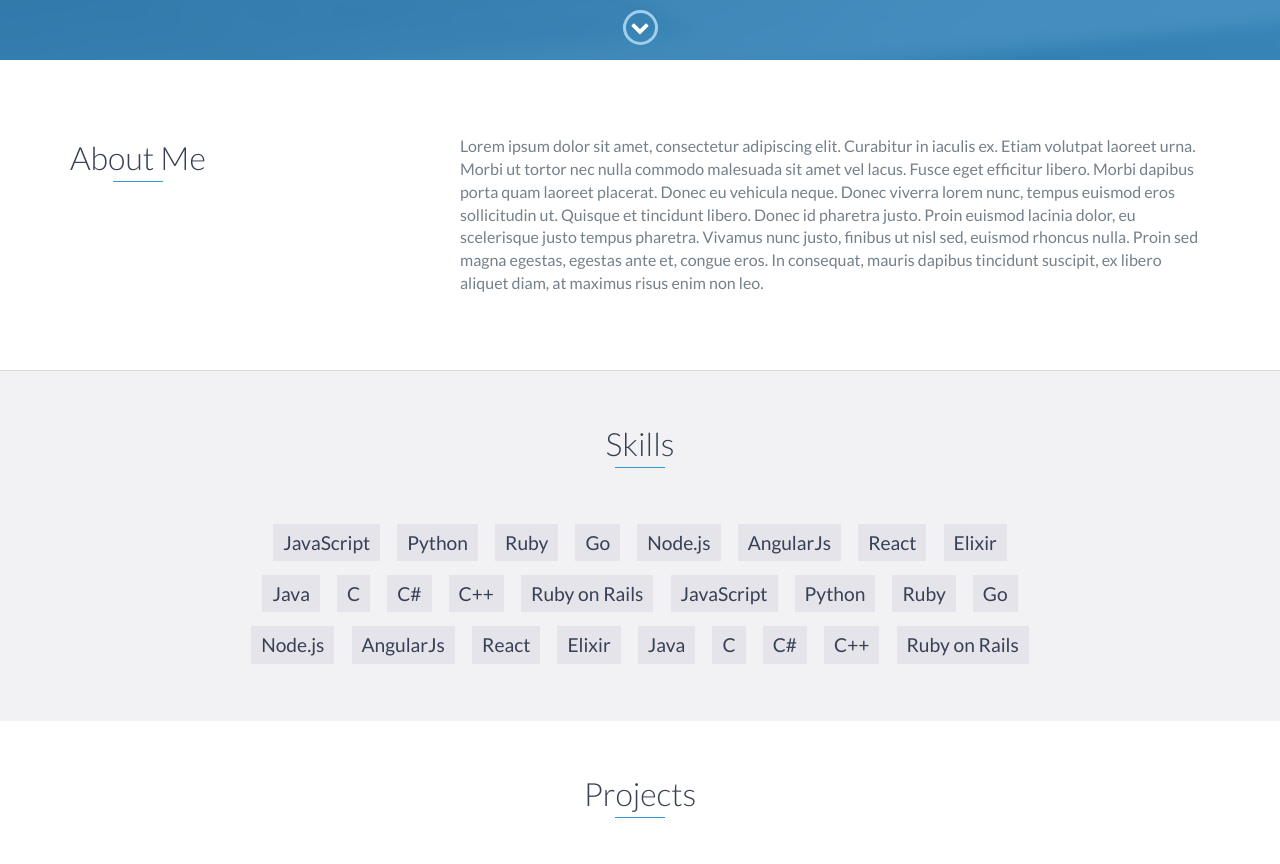
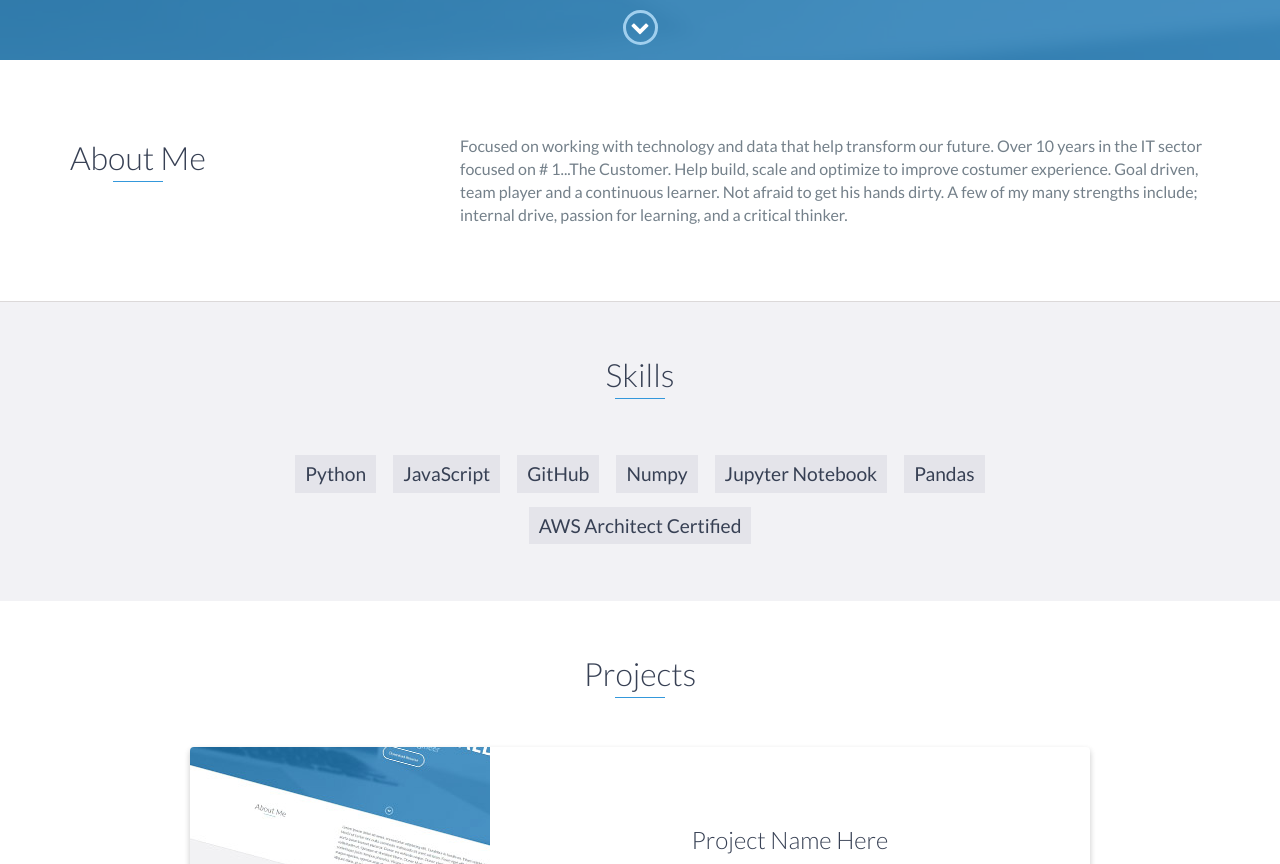
Before and after one commit to globaltechiee/jorgeromeroportfolio, a website: page index.html in a window 1280 px wide. Shown: the part 740-1604 px from the top of the page. Drawn offline with nearby package versions, Linux system fonts and the light colour scheme.

Commit message:
update skills

```diff
--- a/index.html
+++ b/index.html
@@ -73,9 +73,11 @@
                 </div>
                 <div class="col-md-8">
                     <p>
-                        Lorem ipsum dolor sit amet, consectetur adipiscing elit. Curabitur in iaculis ex. Etiam volutpat laoreet urna. Morbi ut tortor nec nulla commodo malesuada sit amet vel lacus. Fusce eget efficitur libero. Morbi dapibus porta quam laoreet placerat. Donec
-                        eu vehicula neque. Donec viverra lorem nunc, tempus euismod eros sollicitudin ut. Quisque et tincidunt libero. Donec id pharetra justo. Proin euismod lacinia dolor, eu scelerisque justo tempus pharetra. Vivamus nunc justo, finibus
-                        ut nisl sed, euismod rhoncus nulla. Proin sed magna egestas, egestas ante et, congue eros. In consequat, mauris dapibus tincidunt suscipit, ex libero aliquet diam, at maximus risus enim non leo.
+                        Focused on working with technology and data that help transform our future.
+                        Over 10 years in the IT sector focused on # 1...The Customer.
+                        Help build, scale and optimize to improve costumer experience. Goal driven,
+                        team player and a continuous learner. Not afraid to get his hands dirty. A few of my many strengths
+                        include; internal drive, passion for learning, and a critical thinker.
                     </p>
                 </div>
             </div>
@@ -86,32 +88,14 @@
     <div id="skills" class="background-alt">
         <h2 class="heading">Skills</h2>
         <ul>
+            <li>Python</li>
             <li>JavaScript</li>
-            <li>Python</li>
-            <li>Ruby</li>
-            <li>Go</li>
-            <li>Node.js</li>
-            <li>AngularJs</li>
-            <li>React</li>
-            <li>Elixir</li>
-            <li>Java</li>
-            <li>C</li>
-            <li>C#</li>
-            <li>C++</li>
-            <li>Ruby on Rails</li>
-            <li>JavaScript</li>
-            <li>Python</li>
-            <li>Ruby</li>
-            <li>Go</li>
-            <li>Node.js</li>
-            <li>AngularJs</li>
-            <li>React</li>
-            <li>Elixir</li>
-            <li>Java</li>
-            <li>C</li>
-            <li>C#</li>
-            <li>C++</li>
-            <li>Ruby on Rails</li>
+            <li>GitHub
+            </li>
+            <li>Numpy</li>
+            <li>Jupyter Notebook</li>
+            <li>Pandas</li>
+            <li>AWS Architect Certified</li>
         </ul>
     </div>
     <!-- End #skills -->
```
